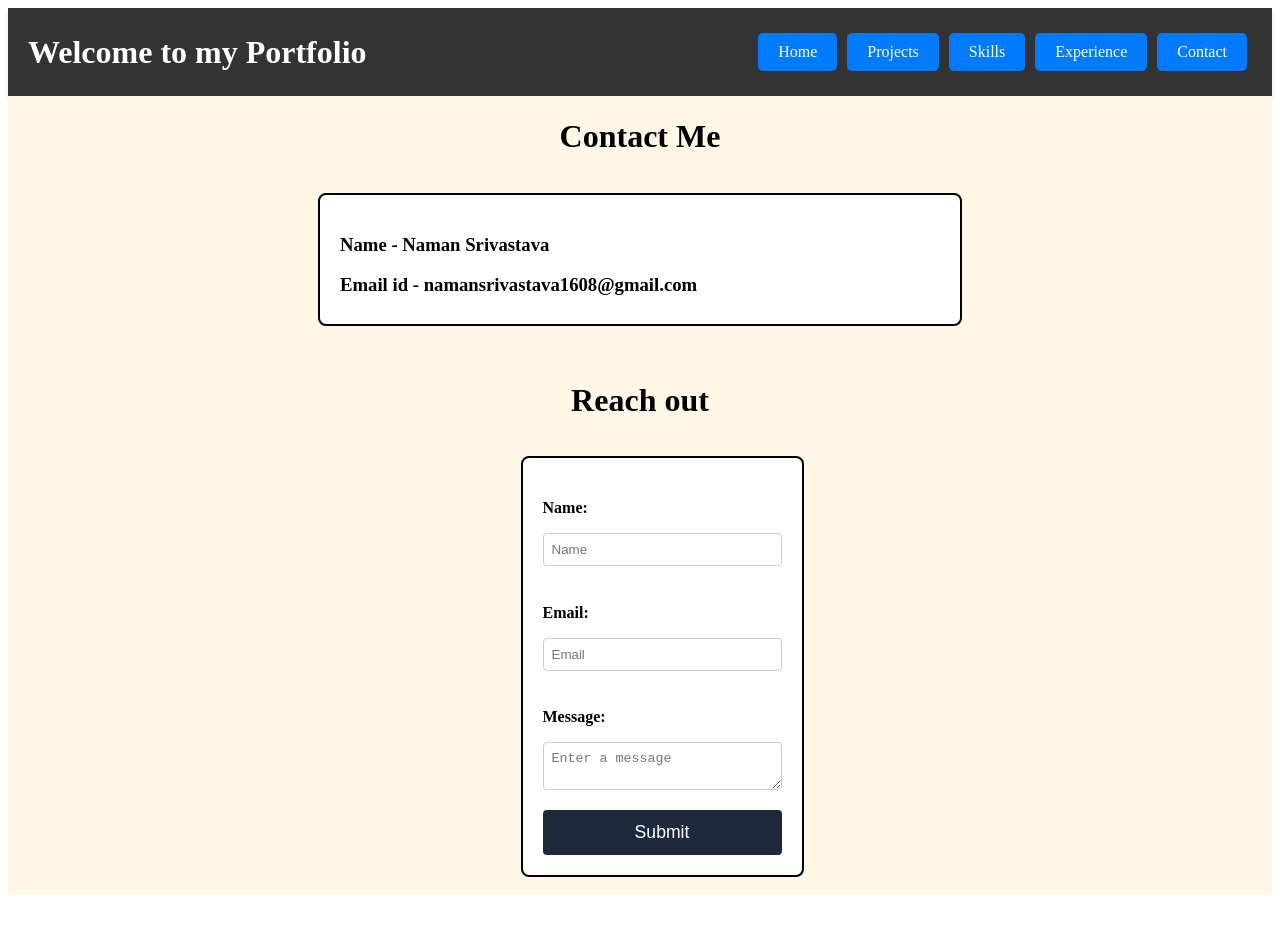
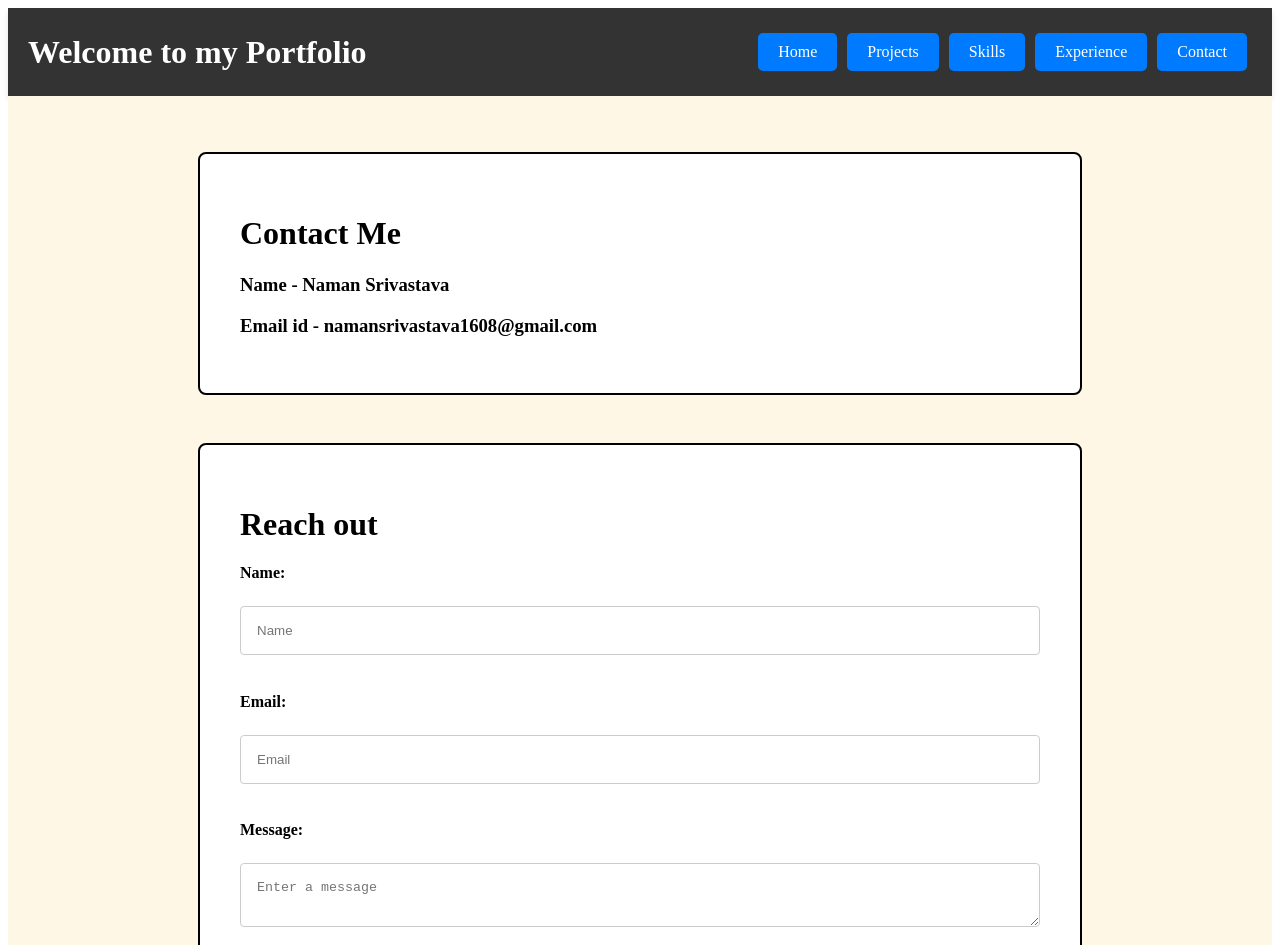
Before and after one commit to naman-0804/Portfolio-Naman, a React (Create React App) app: page /contact in a window 1280 px wide. Shown: the top 945 px of the page. Before the commit the page ends 902 px from the top, so only its background shows below. Built offline with nearby package versions, Linux system fonts and the light colour scheme.

Commit message:
contact form big

```diff
--- a/src/App.css
+++ b/src/App.css
@@ -1,25 +1,26 @@
-
 #contact-section {
   padding: 2rem;
+  background-color: #fff7e6;
 }
 
 .contact, .reach {
   border: 2px solid #000;
-  padding: 2rem;
-  margin: 1rem auto;
-  max-width: 600px;
+  padding: 2.5rem; /* Increased padding for more space inside */
+  margin: 1.5rem auto; /* Increased margin for better spacing */
+  max-width: 800px; /* Increased max-width to make the form wider */
   border-radius: 8px;
+  background-color: #ffffff;
 }
 
 .contact h3, .reach h4 {
-  margin-bottom: 0.5rem;
+  margin-bottom: 1rem; /* Add space below headings for better separation */
 }
 
 .reach input, .reach textarea {
   width: 100%;
-  padding: 0.5rem;
+  padding: 1rem; /* Increase padding for more space inside input fields */
   margin-top: 0.5rem;
-  margin-bottom: 1rem;
+  margin-bottom: 1rem; /* Increase margin between fields for better spacing */
   border: 1px solid #ccc;
   border-radius: 4px;
   box-sizing: border-box;
@@ -28,11 +29,11 @@
 .reach button {
   background-color: #1e293b;
   color: white;
-  padding: 0.75rem 1.5rem;
+  padding: 1rem 2rem; /* Increase padding for a more spacious button */
   border: none;
   border-radius: 4px;
   cursor: pointer;
-  width: 100%;
+  width: 100%; /* Ensure button takes full width of container */
   box-sizing: border-box;
   transition: background-color 0.3s ease;
 }
@@ -53,14 +54,15 @@
 @media (min-width: 1024px) {
   .contact, .reach {
     padding: 2.5rem;
-    width: 100%; /* Full width but centered */
-    max-width: 600px;
+    width: 100%; /* Ensure container is full width but centered */
+    max-width: 800px; /* Increase maximum width for larger screens */
   }
 
   .reach button {
-    max-width: 100%; /* Ensure button stays full width */
+    max-width: 100%; /* Ensure button remains full width */
   }
 }
+
 #experience-section {
   padding: 2rem;
 }
--- a/src/components/Contact.js
+++ b/src/components/Contact.js
@@ -1,5 +1,6 @@
 import React, { useState } from 'react';
 import emailjs from 'emailjs-com';
+
 
 function Contact() {
   const [formData, setFormData] = useState({
@@ -27,10 +28,9 @@ function Contact() {
   };
 
   return (
-    <div id="contact-section" style={{ padding: "1px", backgroundColor: '#fff7e6' }}>
-      <center><h1>Contact Me</h1></center>
-
-      <div className="contact" style={{ backgroundColor: '#ffffff', padding: '20px', borderRadius: '8px' }}>
+    <div id="contact-section">
+      <div className="contact">
+        <h1>Contact Me</h1>
         <div id="Name">
           <h3>Name - Naman Srivastava</h3>
         </div>
@@ -39,11 +39,9 @@ function Contact() {
         </div>
       </div>
 
-      <br />
-
-      <center><h1>Reach out</h1></center>
-      <form onSubmit={handleSubmit}>
-        <div className="reach" style={{ backgroundColor: '#ffffff', padding: '20px', borderRadius: '8px' }}>
+      <div className="reach">
+        <h1>Reach out</h1>
+        <form onSubmit={handleSubmit}>
           <div id="Name">
             <h4><label htmlFor="name">Name: </label></h4>
             <input type="text" name="name" placeholder="Name" value={formData.name} onChange={handleChange} />
@@ -58,8 +56,8 @@ function Contact() {
             <textarea name="message" placeholder="Enter a message" value={formData.message} onChange={handleChange}></textarea>
           </div>
           <button type="submit">Submit</button>
-        </div>
-      </form>
+        </form>
+      </div>
     </div>
   );
 }
```
